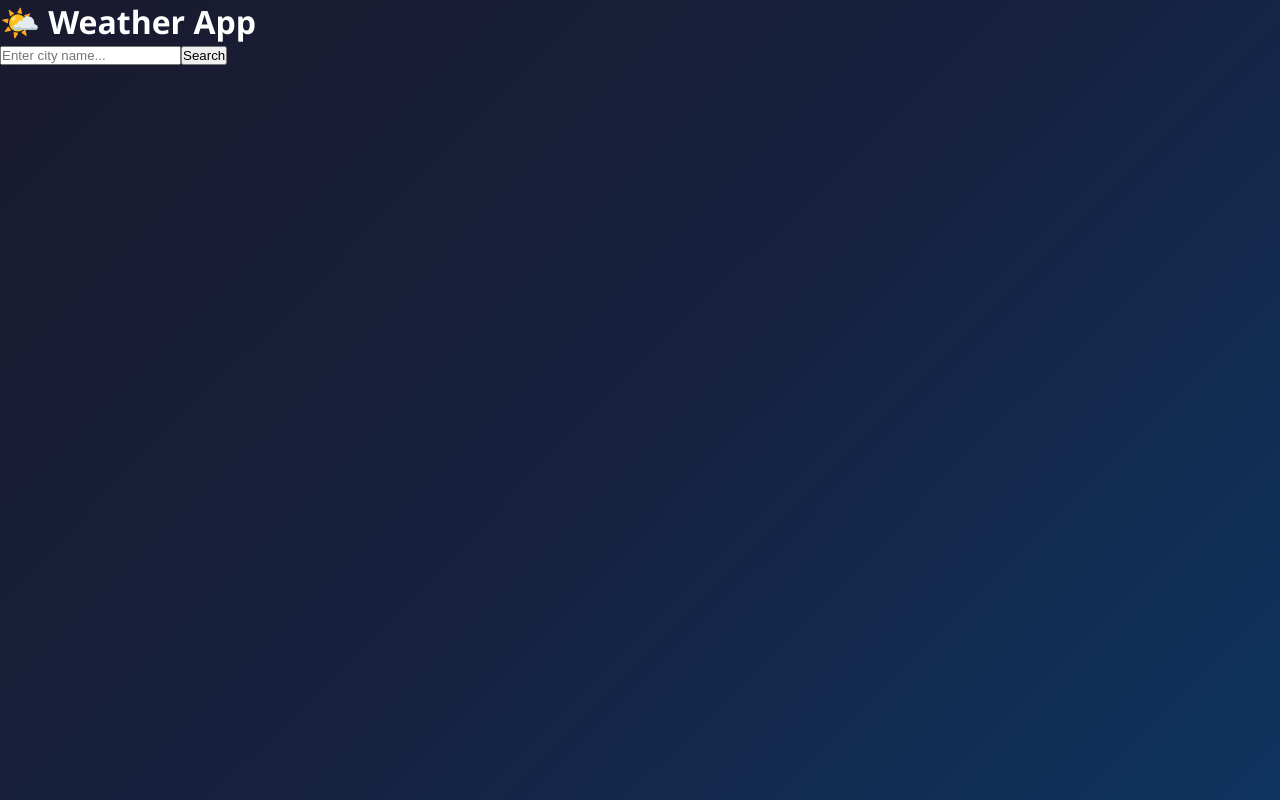
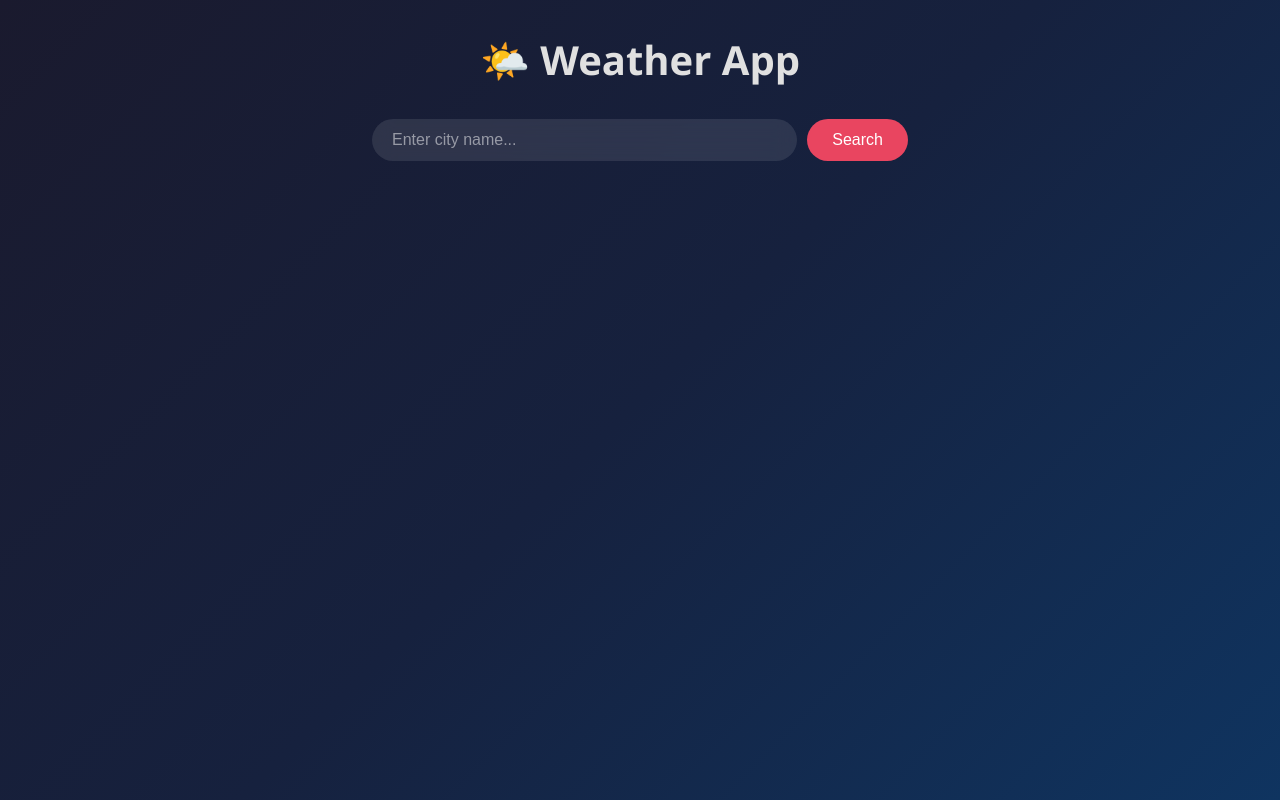
Before and after one commit to Pranjala11/weather-app, a React (Vite) app in the folder client/: page / in a window 1280 px wide. Built offline with nearby package versions, Linux system fonts and the light colour scheme; no server answers.

Commit message:
edited files

```diff
--- a/client/src/App.css
+++ b/client/src/App.css
@@ -1,12 +1,120 @@
+.container {
+  max-width: 600px;
+  margin: 0 auto;
+  padding: 2rem;
+  text-align: center;
+}
+
+h1 {
+  font-size: 2.5rem;
+  margin-bottom: 2rem;
+  color: #e0e0e0;
+}
+
+.search-box {
+  display: flex;
+  gap: 10px;
+  margin-bottom: 2rem;
+}
+
+.search-box input {
+  flex: 1;
+  padding: 12px 20px;
+  border: none;
+  border-radius: 25px;
+  font-size: 1rem;
+  background: rgba(255,255,255,0.1);
+  color: white;
+  outline: none;
+  backdrop-filter: blur(10px);
+}
+
+.search-box input::placeholder {
+  color: rgba(255,255,255,0.5);
+}
+
+.search-box button {
+  padding: 12px 25px;
+  border: none;
+  border-radius: 25px;
+  background: #e94560;
+  color: white;
+  font-size: 1rem;
+  cursor: pointer;
+  transition: all 0.3s;
+}
+
+.search-box button:hover {
+  background: #c73652;
+  transform: scale(1.05);
+}
+
+.search-box button:disabled {
+  opacity: 0.6;
+  cursor: not-allowed;
+}
+
+.error {
+  background: rgba(233, 69, 96, 0.2);
+  border: 1px solid #e94560;
+  padding: 12px;
+  border-radius: 10px;
+  margin-bottom: 1rem;
+  color: #e94560;
+}
+
+.weather-card {
+  background: rgba(255,255,255,0.1);
+  backdrop-filter: blur(10px);
+  border-radius: 20px;
+  padding: 2rem;
+  border: 1px solid rgba(255,255,255,0.2);
+  margin-bottom: 2rem;
+}
+
+.weather-card h2 {
+  font-size: 1.8rem;
+  margin-bottom: 1rem;
+}
+
+.temp {
+  font-size: 5rem;
+  font-weight: bold;
+  margin: 1rem 0;
+  color: #e94560;
+}
+
+.description {
+  font-size: 1.2rem;
+  text-transform: capitalize;
+  color: rgba(255,255,255,0.7);
+  margin-bottom: 1.5rem;
+}
+
+.details {
+  display: flex;
+  justify-content: space-around;
+  border-top: 1px solid rgba(255,255,255,0.2);
+  padding-top: 1.5rem;
+}
+
+.detail {
+  display: flex;
+  flex-direction: column;
+  gap: 5px;
+  font-size: 0.9rem;
+  color: rgba(255,255,255,0.8);
+}
+
 .history {
-  margin-top: 2rem;
+  margin-top: 1rem;
   text-align: left;
 }
 
 .history h3 {
   margin-bottom: 1rem;
   color: rgba(255,255,255,0.7);
-  font-size: 1rem;
+  font-size: 0.85rem;
   text-transform: uppercase;
   letter-spacing: 1px;
 }
```
